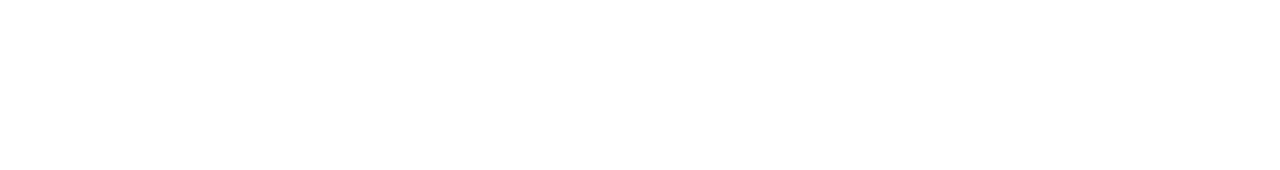
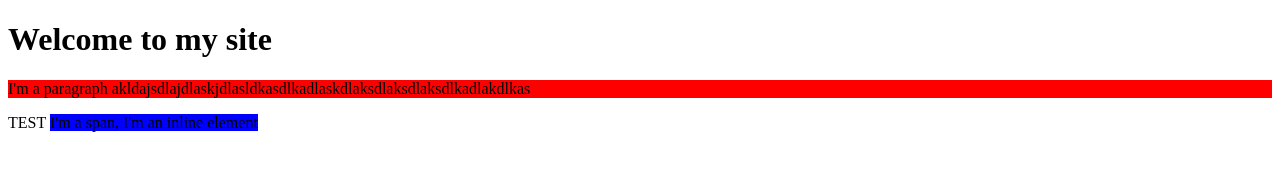
Before and after one commit to graffixnyc/git_example_a, a plain HTML site: page index.html in a window 1280 px wide. Drawn offline with Linux system fonts and the light colour scheme.

Commit message:
Added some html

```diff
--- a/index.html
+++ b/index.html
@@ -8,6 +8,11 @@
 </head>
 
 <body>
+    <h1>Welcome to my site</h1>
+
+    <p style="background-color: red;">I'm a paragraph akldajsdlajdlaskjdlasldkasdlkadlaskdlaksdlaksdlaksdlkadlakdlkas
+    </p>
+    <p>TEST <span style="background-color: blue;">I'm a span, I'm an inline element</span></p>
 
 </body>
 
```
